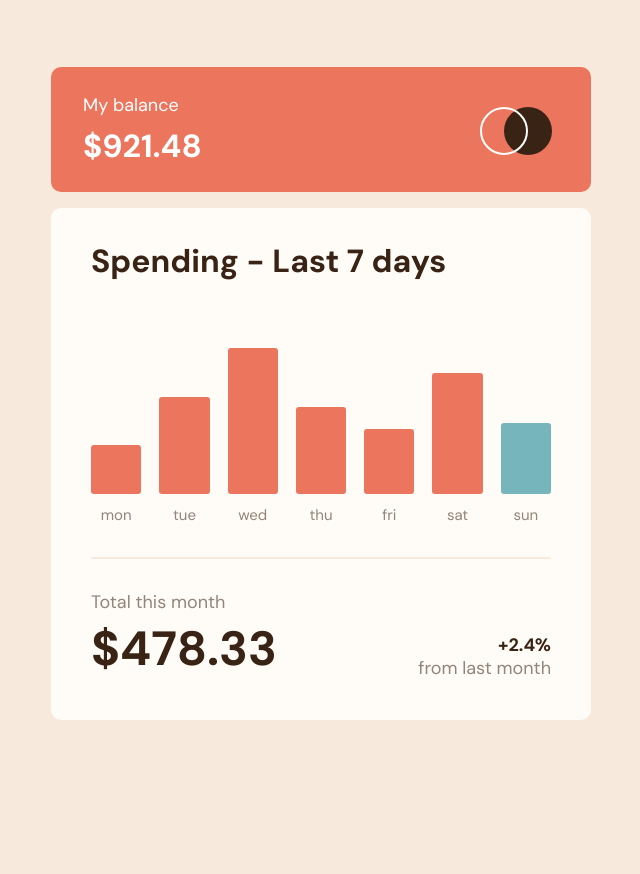
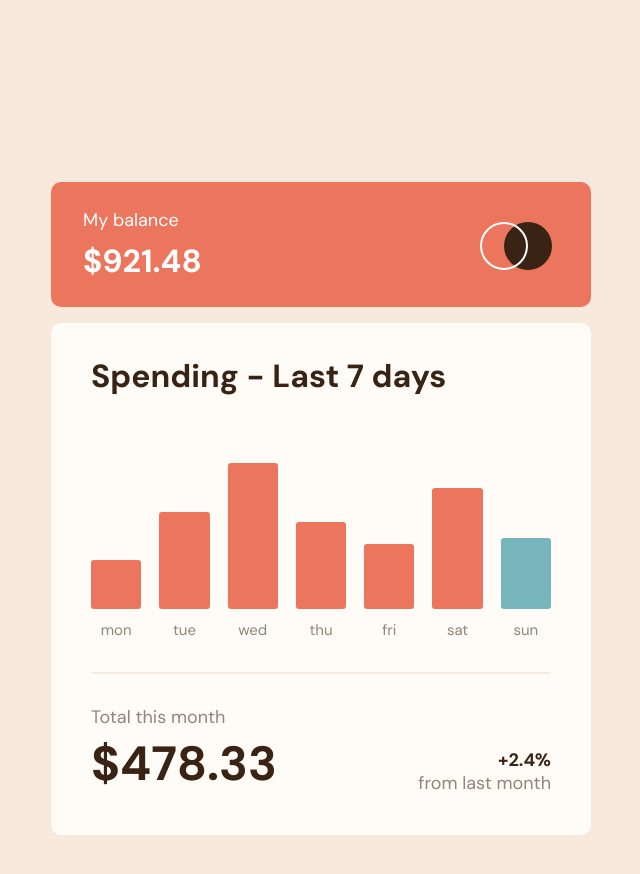
Before and after one commit to miguelzaga/expenses-chart-component, a JavaScript app: page / in a window 1280 px wide. Shown: the top 874 px of the page, without its empty margins (319-959 px from the left). Before the commit the page ends 800 px from the top, so only its background shows below. Built offline with nearby package versions, Linux system fonts and the light colour scheme.

Commit message:
fixed report issues

```diff
--- a/src/App.js
+++ b/src/App.js
@@ -19,11 +19,11 @@ function App() {
           </div>
           <div className="component__bottom">
             <div className="component__bottom-left">
-              <h3 className="component__total">Total this month</h3>
+              <h2 className="component__total">Total this month</h2>
               <b className="component__total-num">$478.33</b>
             </div>
             <div className="component__bottom-right">
-              <h3 className="component__last">from last month</h3>
+              <h2 className="component__last">from last month</h2>
               <p className="component__last-num">+2.4%</p>
             </div>
           </div>
--- a/src/scss/04-globals/_layout.scss
+++ b/src/scss/04-globals/_layout.scss
@@ -1,3 +1,10 @@
+@use "./../01-abstracts/" as a;
+
 .wrapper {
   padding: 67px 16px 66px;
+
+  @include a.breakpoint(a.$md) {
+    padding-top: 182px;
+    padding-bottom: 182px;
+  }
 }
```
